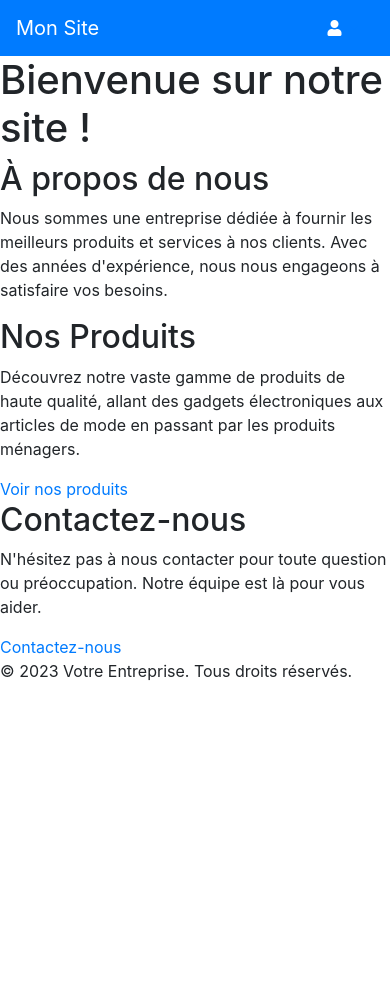
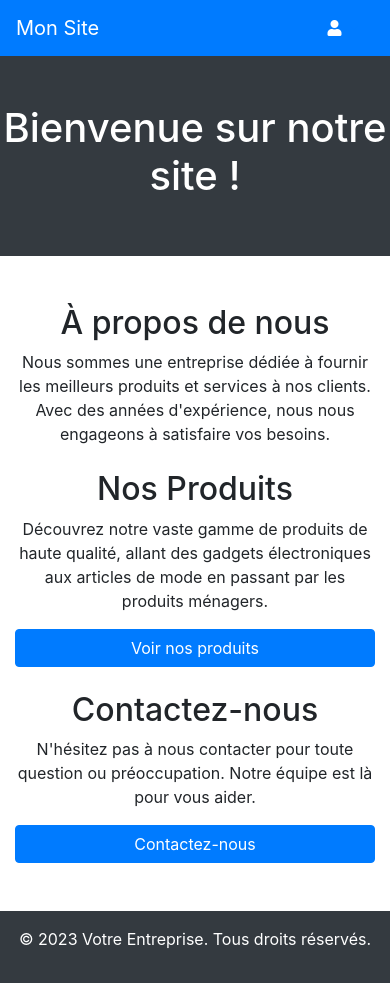
Before and after one commit to thoms-17/Library-Manager, a PHP site: page / in a window 390 px wide. Before the commit the page ends 681 px from the top, so only its background shows below. Run offline with PHP 8.4, Linux system fonts and the light colour scheme; some libraries are stand-ins or nearby versions.

Commit message:
Responsive ajouter sur la page d'accueil

```diff
--- a/www/views/home.view.php
+++ b/www/views/home.view.php
@@ -1,35 +1,35 @@
 <!DOCTYPE html>
-<html>
+<html lang="fr">
 <head>
     <meta charset="UTF-8">
+    <meta name="viewport" content="width=device-width, initial-scale=1.0">
     <title>Page d'Accueil</title>
-    <!-- Vous pouvez ajouter des balises meta, des liens vers des feuilles de style, des scripts, etc., ici -->
 </head>
 <body>
-    <header>
+    <header class="bg-dark text-white text-center py-5">
         <h1>Bienvenue sur notre site !</h1>
     </header>
 
-    <main>
-        <section>
-            <h2>À propos de nous</h2>
-            <p>Nous sommes une entreprise dédiée à fournir les meilleurs produits et services à nos clients. Avec des années d'expérience, nous nous engageons à satisfaire vos besoins.</p>
+    <main class="container my-5">
+        <section class="mb-4">
+            <h2 class="text-center">À propos de nous</h2>
+            <p class="text-center">Nous sommes une entreprise dédiée à fournir les meilleurs produits et services à nos clients. Avec des années d'expérience, nous nous engageons à satisfaire vos besoins.</p>
+        </section>
+
+        <section class="mb-4">
+            <h2 class="text-center">Nos Produits</h2>
+            <p class="text-center">Découvrez notre vaste gamme de produits de haute qualité, allant des gadgets électroniques aux articles de mode en passant par les produits ménagers.</p>
+            <a href="/produits" class="btn btn-primary d-block mx-auto">Voir nos produits</a>
         </section>
 
         <section>
-            <h2>Nos Produits</h2>
-            <p>Découvrez notre vaste gamme de produits de haute qualité, allant des gadgets électroniques aux articles de mode en passant par les produits ménagers.</p>
-            <a href="/produits">Voir nos produits</a>
-        </section>
-
-        <section>
-            <h2>Contactez-nous</h2>
-            <p>N'hésitez pas à nous contacter pour toute question ou préoccupation. Notre équipe est là pour vous aider.</p>
-            <a href="/contact">Contactez-nous</a>
+            <h2 class="text-center">Contactez-nous</h2>
+            <p class="text-center">N'hésitez pas à nous contacter pour toute question ou préoccupation. Notre équipe est là pour vous aider.</p>
+            <a href="/contact" class="btn btn-primary d-block mx-auto">Contactez-nous</a>
         </section>
     </main>
 
-    <footer>
+    <footer class="bg-dark text-white text-center py-3">
         <p>&copy; 2023 Votre Entreprise. Tous droits réservés.</p>
     </footer>
 </body>
```
Also changed, not shown: 4 other files.
